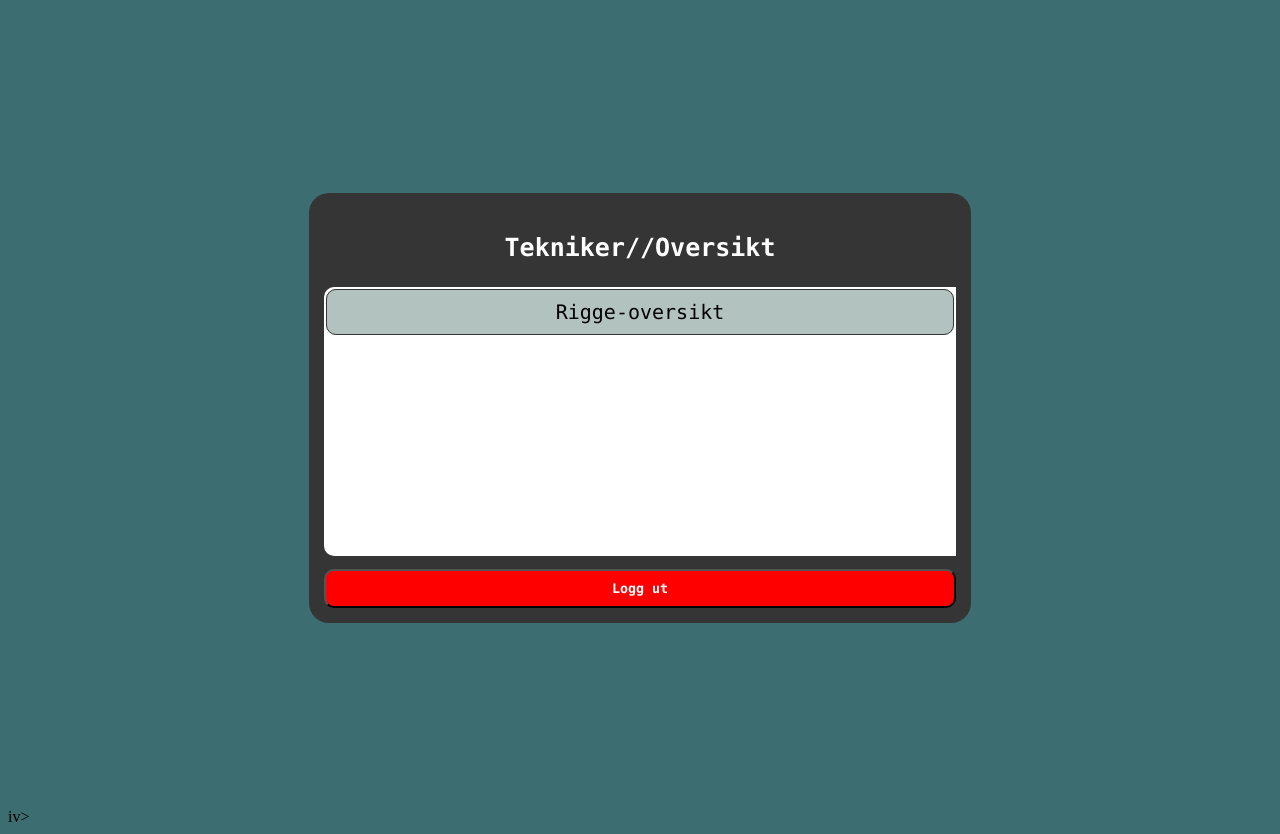
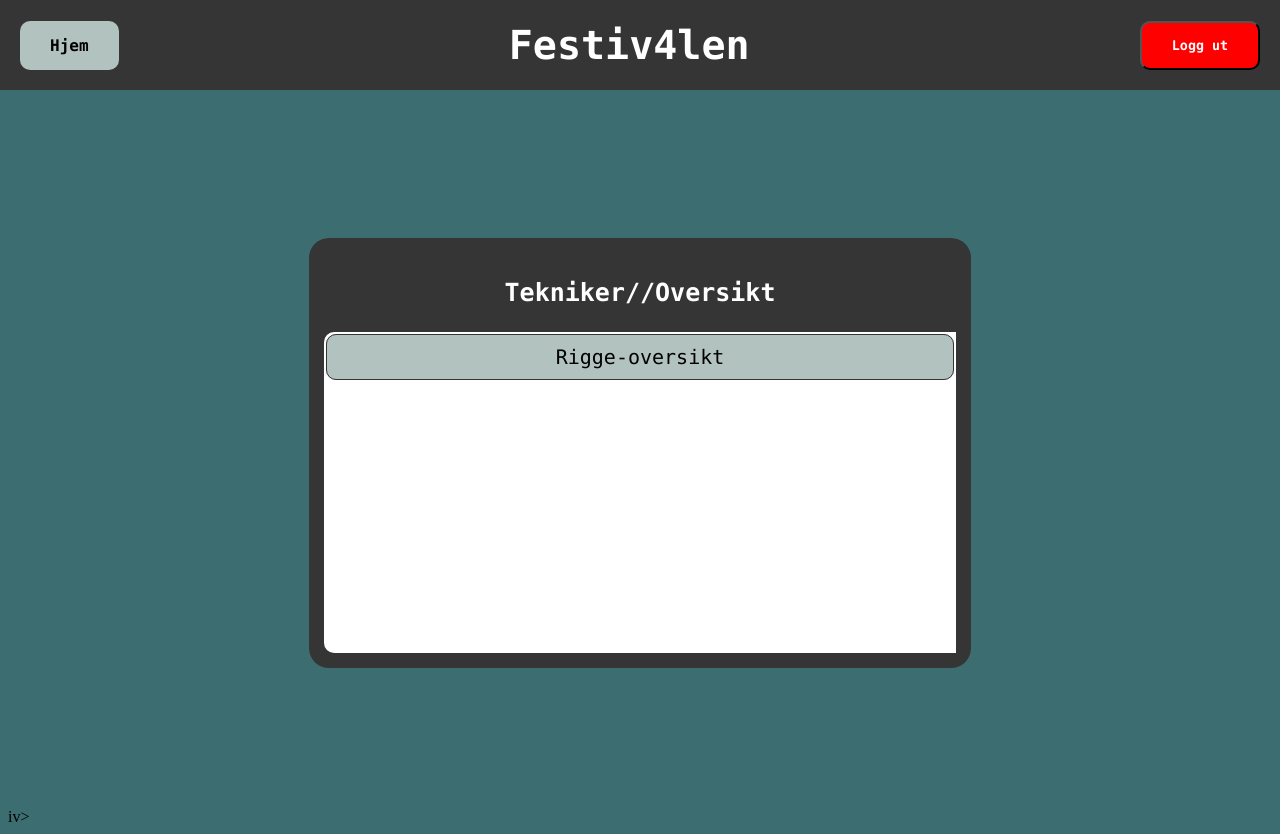
Before and after one commit to mawentrogg/Prosjekt1-1901, a PHP site: page /tech.php in a window 1280 px wide. Run offline with PHP 8.4, Linux system fonts and the light colour scheme; the visitor is signed in with stand-in values (Sample User, id 1); data that the repository does not hold is empty.

Commit message:
La til header i alle

```diff
--- a/src/style.css
+++ b/src/style.css
@@ -23,6 +23,28 @@
 	color: white;
 	font-family: Consolas;
 }
+
+.superHeader{
+	color: white;
+	font-size: 40px;
+	font-weight: bolder;
+	text-align: center;
+	font-family: Consolas;
+}
+
+.flexTop{
+	display: flex;
+	justify-content: space-between;
+	align-items: center;
+	position: fixed;
+		top:0;
+		left:0;
+		right:0;
+	background-color: #353535;
+	width: 100%;
+	height: 90px;
+}
+
 .flexBody{
 	display: flex;
 	justify-content: center;
@@ -42,6 +64,7 @@
 	width: 50%;
 	padding: 15px;
 	border-radius: 20px;
+	margin-top: 90px;
 	color: white;
 	font-family: Consolas;
 }
@@ -62,18 +85,27 @@
 	text-align: center;
 }
 
+.festivalHeader{
+	width: 100%;
+	text-align: center;
+	color: black;
+	font-size: 23px;
+	font-weight: bolder;
+	background-color: #99c5aa;
+	padding-top: 8px;
+	padding-bottom: 8px;
+	margin: 0;
+}
 
 button{
 	background: #ff0000;
-	width:100%;
 	color: white;
 	border-radius: 10px;
+	margin-right: 20px;
 	text-align: center;
-	padding: 10px;
+	padding: 15px 30px 15px 30px;
 	font-family: Consolas;
 	font-weight: bolder;
-	margin-top: 2%;
-	float: right;
 }
 
 button:hover{
@@ -82,17 +114,19 @@ button:hover{
 }
 
 .hjemButton{
-	width: auto;
-	margin-top: 2%;
 	border-radius: 10px;
-	padding: 10px;
+	padding: 15px 30px 15px 30px;
+	margin-left: 20px;
 	text-align: center;
 	font-family: Consolas;
 	font-weight: bold;
 	color: black;
 	text-decoration: none;
-	border: 1px solid #353535;
 	background-color: #b2c2bf;
+}
+
+.hjemButton:hover{
+	background-color:  #7e9a95;
 }
 
 table{
@@ -128,10 +162,6 @@ th{
 	color: white;
 }
 
-td:hover{
-	background-color: #8da5a1;
-}
-
 td a{
 	display: block;
 	text-decoration: none;
--- a/src/tech.php
+++ b/src/tech.php
@@ -21,6 +21,20 @@ else{
 </head>
 <body style="background-color: #3C6E71">
     <div class="flexBody">
+    <div class="flexTop">
+        <a class="hjemButton" href="<?php
+                    if(isset($_SESSION['u_id'])){
+                        echo $_SESSION['u_role'] . ".php";
+                    }
+                    else{
+                        echo "index.html";
+                    }
+                    ?>">Hjem</a>
+        <p class="superHeader">Festiv4len</p>
+        <form action="includes\logout.inc.php" method="post">
+            <button type="submit" name="submit">Logg ut</button>
+        </form>
+    </div>
         <div class="flexWrapper">
             <p class="insideMenuHeader">Tekniker//Oversikt</p>
             <div class="flexWrapperInside">
@@ -30,9 +44,6 @@ else{
                     </tr>
                 </table>
             </div>
-            <form action="includes\logout.inc.php" method="post">
-            <button type="submit" name="submit">Logg ut</button>
-            </form>
         </div>
     </div>
 </body>iv>
```
Also changed, not shown: src/add-demands.php (+14 -4 lines), src/band-demands.php (+14 -12 lines), src/booking-offer.php (+14 -22 lines), src/booking-reply.php (+14 -0 lines), src/bookingans.php (+14 -3 lines), src/bookingsjef.php (+14 -3 lines), src/konsert-oversikt-organizer.php (+34 -13 lines), src/manager.php (+14 -3 lines), src/organizer.php (+14 -3 lines), src/rigge-oversikt.php (+14 -17 lines), src/view-demands-manager.php (+14 -0 lines).
